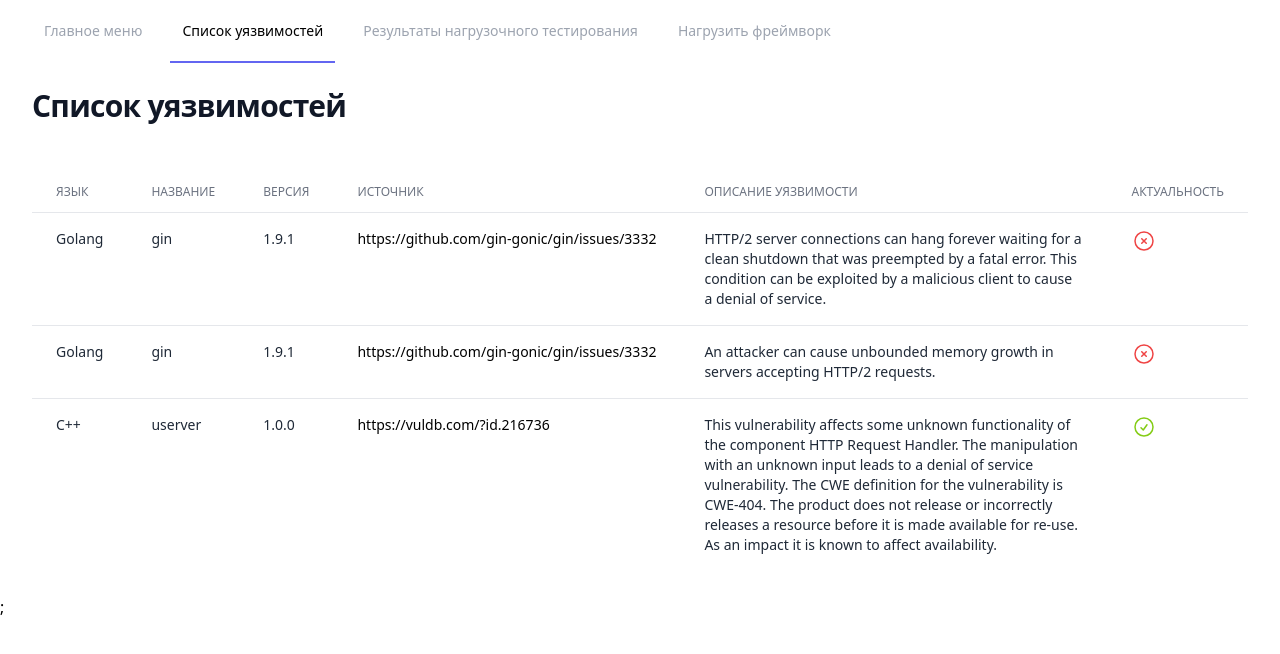
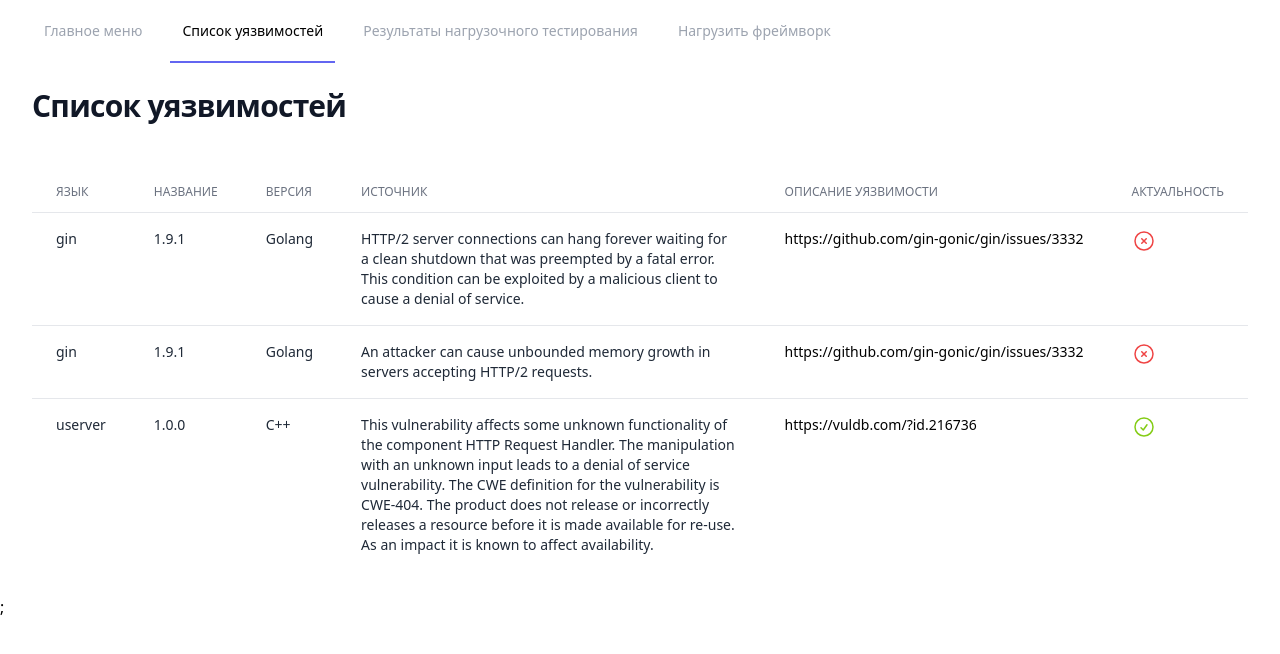
Before and after one commit to PaulinaLyu/load_counter, a React (Vite) app: page /vulnerabilities in a window 1280 px wide. Shown: the top 654 px of the page. Built offline with nearby package versions, Linux system fonts and the light colour scheme; the HTML template or start-up script is replaced by a standard one.

Commit message:
add(components/Table): Создала компонент таблицы

```diff
--- a/src/components/Status/Status.tsx
+++ b/src/components/Status/Status.tsx
@@ -1,14 +1,11 @@
+import { ReactNode } from "react";
 import { StatusProps } from "./Status.type";
 import { CheckCircleIcon, XCircleIcon } from "@heroicons/react/24/outline";
 
-export const Status = ({ status }: StatusProps) => {
-  return (
-    <>
-      {status ? (
-        <CheckCircleIcon className="w-6 h-6 text-lime-500" />
-      ) : (
-        <XCircleIcon className="w-6 h-6 text-red-500" />
-      )}
-    </>
+export const Status = ({ status }: StatusProps): ReactNode => {
+  return status ? (
+    <CheckCircleIcon className="w-6 h-6 text-lime-500" />
+  ) : (
+    <XCircleIcon className="w-6 h-6 text-red-500" />
   );
 };
--- /dev/null
+++ b/src/components/Table/Table.tsx
@@ -0,0 +1,34 @@
+import { TableProps } from "./Table.type";
+
+export const Table = <T, D>({ data, rows, header }: TableProps<T, D>) => {
+  return (
+    <table className="min-w-full divide-y divide-gray-200 dark:divide-gray-700">
+      <thead>
+        <tr>
+          {header.map((headerItem, index) => (
+            <th
+              scope="col"
+              className="px-6 py-3 text-start text-xs font-medium text-gray-500 uppercase"
+              key={index}
+            >
+              {headerItem}
+            </th>
+          ))}
+        </tr>
+      </thead>
+      <tbody className="divide-y divide-gray-200 dark:divide-gray-700">
+        {data.map((item, index) => (
+          <tr key={index} className="align-top">
+            {Object.entries(item).map(([key, value]) => {
+              return (
+                <td key={key} className={rows[key]}>
+                  {value}
+                </td>
+              );
+            })}
+          </tr>
+        ))}
+      </tbody>
+    </table>
+  );
+};
--- /dev/null
+++ b/src/components/Table/Table.type.ts
@@ -0,0 +1,5 @@
+export interface TableProps<T, D> {
+  data: D[];
+  rows: Record<keyof T, string>;
+  header: string[];
+}
--- /dev/null
+++ b/src/components/Table/index.ts
@@ -0,0 +1 @@
+export { Table } from "./Table.tsx";
--- a/src/pages/VulnerabilitiesPage.tsx
+++ b/src/pages/VulnerabilitiesPage.tsx
@@ -1,8 +1,27 @@
 import { useState } from "react";
+import { Table } from "../components/Table";
 import { Status } from "../components/Status";
 
+const header = ["Язык", "Название", "Версия", "Источник", "Описание уязвимости", "Актуальность"];
+const rows = {
+  framework_name:
+    "px-6 py-4 whitespace-nowrap text-sm font-medium text-gray-800 dark:text-gray-200",
+
+  framework_version: "px-6 py-4 whitespace-nowrap text-sm text-gray-800 dark:text-gray-200",
+
+  framework_lang: "px-6 py-4 whitespace-nowrap text-sm text-gray-800 dark:text-gray-200",
+
+  vulnerability: "px-6 py-4 whitespace-nowrap text-sm text-gray-800 dark:text-gray-200 text-wrap",
+
+  source_url: "px-6 py-4 whitespace-nowrap text-sm font-medium",
+
+  is_actual: "px-6 py-4 whitespace-nowrap text-sm font-medium",
+};
+
+type TableData<T> = Record<keyof T, React.ReactNode | string>;
+
 export const VulnerabilitiesPage = () => {
-  const [tableData, setTableData] = useState([
+  const [tableData, setTableData] = useState<TableData<typeof rows>[]>([
     {
       framework_name: "gin",
       framework_version: "1.9.1",
@@ -10,7 +29,7 @@ export const VulnerabilitiesPage = () => {
       vulnerability:
         "HTTP/2 server connections can hang forever waiting for a clean shutdown that was preempted by a fatal error. This condition can be exploited by a malicious client to cause a denial of service.",
       source_url: "https://github.com/gin-gonic/gin/issues/3332",
-      is_actual: false,
+      is_actual: <Status status={false} />,
     },
     {
       framework_name: "gin",
@@ -19,7 +38,7 @@ export const VulnerabilitiesPage = () => {
       vulnerability:
         "An attacker can cause unbounded memory growth in servers accepting HTTP/2 requests.",
       source_url: "https://github.com/gin-gonic/gin/issues/3332",
-      is_actual: false,
+      is_actual: <Status status={false} />,
     },
     {
       framework_name: "userver",
@@ -28,7 +47,7 @@ export const VulnerabilitiesPage = () => {
       vulnerability:
         "This vulnerability affects some unknown functionality of the component HTTP Request Handler. The manipulation with an unknown input leads to a denial of service vulnerability. The CWE definition for the vulnerability is CWE-404. The product does not release or incorrectly releases a resource before it is made available for re-use. As an impact it is known to affect availability.",
       source_url: "https://vuldb.com/?id.216736",
-      is_actual: true,
+      is_actual: <Status status={true} />,
     },
   ]);
 
@@ -37,72 +56,7 @@ export const VulnerabilitiesPage = () => {
       <div className="-m-1.5 overflow-x-auto">
         <div className="p-1.5 min-w-full inline-block align-middle">
           <div className="overflow-hidden">
-            <table className="min-w-full divide-y divide-gray-200 dark:divide-gray-700">
-              <thead>
-                <tr>
-                  <th
-                    scope="col"
-                    className="px-6 py-3 text-start text-xs font-medium text-gray-500 uppercase"
-                  >
-                    Язык
-                  </th>
-                  <th
-                    scope="col"
-                    className="px-6 py-3 text-start text-xs font-medium text-gray-500 uppercase"
-                  >
-                    Название
-                  </th>
-                  <th
-                    scope="col"
-                    className="px-6 py-3 text-start text-xs font-medium text-gray-500 uppercase"
-                  >
-                    Версия
-                  </th>
-                  <th
-                    scope="col"
-                    className="px-6 py-3 text-start text-xs font-medium text-gray-500 uppercase"
-                  >
-                    Источник
-                  </th>
-                  <th
-                    scope="col"
-                    className="px-6 py-3 text-start text-xs font-medium text-gray-500 uppercase"
-                  >
-                    Описание уязвимости
-                  </th>
-                  <th
-                    scope="col"
-                    className="px-6 py-3 text-start text-xs font-medium text-gray-500 uppercase"
-                  >
-                    Актуальность
-                  </th>
-                </tr>
-              </thead>
-              <tbody className="divide-y divide-gray-200 dark:divide-gray-700">
-                {tableData.map((item) => (
-                  <tr className="align-top">
-                    <td className="px-6 py-4 whitespace-nowrap text-sm font-medium text-gray-800 dark:text-gray-200">
-                      {item.framework_lang}
-                    </td>
-                    <td className="px-6 py-4 whitespace-nowrap text-sm text-gray-800 dark:text-gray-200">
-                      {item.framework_name}
-                    </td>
-                    <td className="px-6 py-4 whitespace-nowrap text-sm text-gray-800 dark:text-gray-200">
-                      {item.framework_version}
-                    </td>
-                    <td className="px-6 py-4 whitespace-nowrap text-sm font-medium">
-                      <a href={item.source_url}>{item.source_url}</a>
-                    </td>
-                    <td className="px-6 py-4 whitespace-nowrap text-sm text-gray-800 dark:text-gray-200 text-wrap">
-                      {item.vulnerability}
-                    </td>
-                    <td className="px-6 py-4 whitespace-nowrap text-sm font-medium">
-                      <Status status={item.is_actual} />
-                    </td>
-                  </tr>
-                ))}
-              </tbody>
-            </table>
+            <Table header={header} rows={rows} data={tableData} />
           </div>
         </div>
       </div>
```
